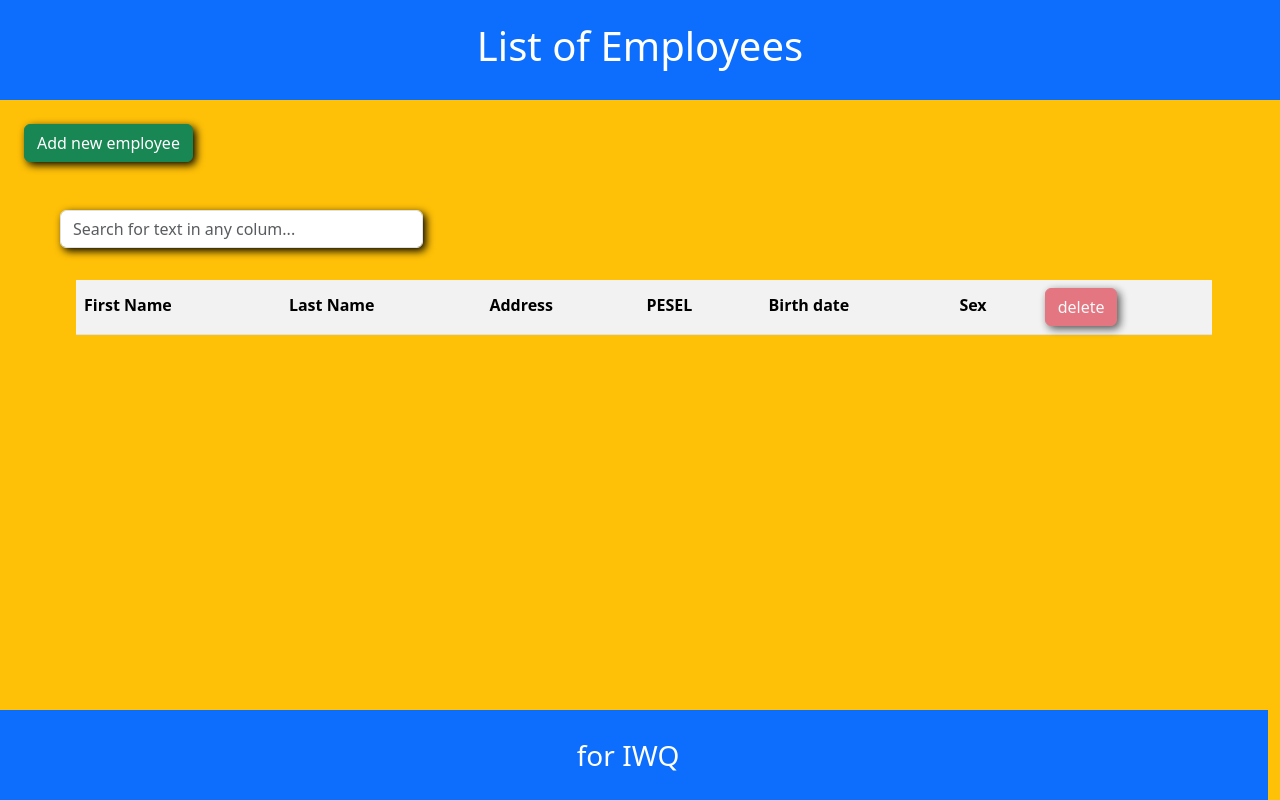
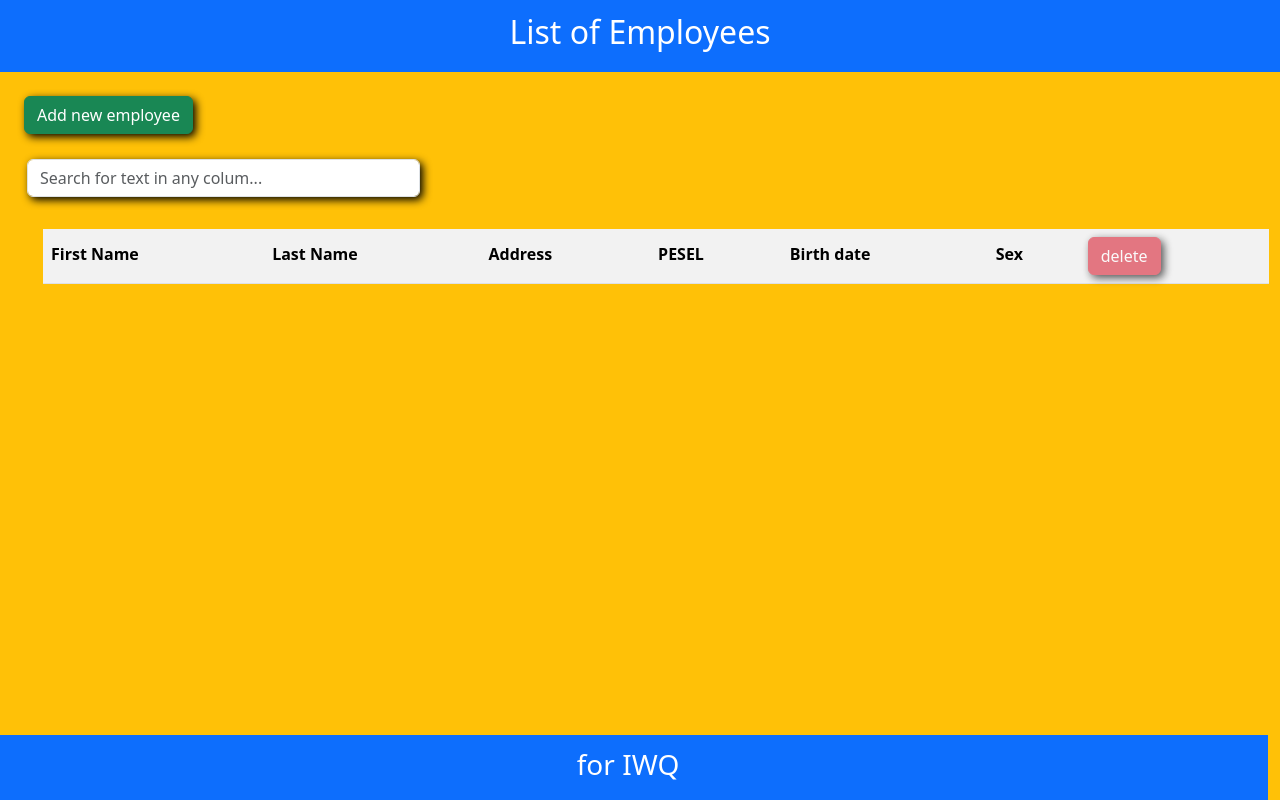
Before and after one commit to DarLar57/Employees, a PHP site: page /app/templates/employees.php in a window 1280 px wide. Run offline with PHP 8.4, Linux system fonts and the light colour scheme; the template is opened without the code that fills it, so the values that code supplies are empty.

Commit message:
RWD added and minor styling

```diff
--- a/app/common/footer.php
+++ b/app/common/footer.php
@@ -1,5 +1,5 @@
 <div id="footer_add_employee" class="row">
-        <footer class="text-center bg-primary text-white pt-4 p-3 fs-3">
+        <footer class="text-center bg-primary text-white pt-2 p-2 fs-3">
             <p>for IWQ</p>
         </footer>
     </div>
--- a/app/templates/employeedetail.php
+++ b/app/templates/employeedetail.php
@@ -6,7 +6,7 @@ include __DIR__ . '/../common/header.php';
 
 <body class="bg-warning">
     <div class="row">
-        <header class="container text-center bg-primary text-white pb-4 p-3 fs-1">
+        <header class="container text-center bg-primary text-white pb-3 p-2 fs-2">
             Details of Employee
         </header>
     </div>
--- a/app/templates/employeemodify.php
+++ b/app/templates/employeemodify.php
@@ -6,7 +6,7 @@ include __DIR__ . '/../common/header.php';
 
 <body class="bg-warning">
     <div class="row">
-        <header class="container text-center bg-primary text-white pb-4 p-3 fs-1">
+        <header class="container text-center bg-primary text-white pb-3 p-2 fs-2">
             Modify Employee
         </header>
     </div>
@@ -46,7 +46,7 @@ include __DIR__ . '/../common/header.php';
             <div class="col-12">
                 <button class="btn btn-success" id="submit_update" type="submit">Submit form</button>
             </div>
-            <div class="col-12 mt-5 ps-5">
+            <div class="col-12 mt-3 ps-5">
                 <button class="btn btn-primary btn-lg" type="submit"><a href=\employees>Go to Employee List</button>
             </div>
         </form>
--- a/app/templates/employees.php
+++ b/app/templates/employees.php
@@ -6,22 +6,22 @@ include __DIR__ . '/../common/header.php';
 
 <body class="bg-warning">
     <div class="row">
-        <header class="container text-center bg-primary text-white pb-4 p-3 fs-1">
+        <header class="container text-center bg-primary text-white pb-3 p-2 fs-2">
             List of Employees
         </header>
     </div>
-    <div class="row p-4">
+    <div id="table_employees_container" class="row p-4">
         <div>
             <button type="button" class="btn btn-success" oninput="checkInputs()"><a style="text-decoration: none; color: white;" href="/employee/new">Add new employee</a></button>
         </div>
-        <div class="row p-5">
+        <div id="form_employees_container">
         <form id="item_list" method="post">
         <div class="row">
         <div class="col-md-4">
         <input id="inputFilter" type="text" class="form-control mb-3" placeholder="Search for text in any colum...">
         </div>
         </div>
-        <table class="table table-striped table-hover m-3 p-2">
+        <table id="table_employees" class="table table-striped table-hover m-3 p-2">
             <tr class="table-row">
                 <th>First Name</th>
                 <th>Last Name</th>
--- a/app/templates/error.php
+++ b/app/templates/error.php
@@ -6,7 +6,7 @@ include __DIR__ . '/../common/header.php';
 
 <body class="bg-warning">
     <div class="row">
-        <header class="container text-center bg-primary text-white pb-4 p-3 fs-1">
+        <header class="container text-center bg-primary text-white pb-3 p-2 fs-2">
             Employee
         </header>
     </div>
--- a/composer.json
+++ b/composer.json
@@ -13,7 +13,7 @@
     },
     "autoload": {
         "psr-4": {
-            "Models\\": ["app/classes/", "app/classes/depiction"]
+            "Models\\": ["app/classes/", "app/classes/Depiction"]
         }
     }
 }
--- a/public/css/style.css
+++ b/public/css/style.css
@@ -4,13 +4,13 @@ html, body {
 }
 body {
     position: relative;
-    padding-bottom: 50px; /* Adjust this value as needed to accommodate the footer height */
+    padding-bottom: 50px;
 }
 footer {
     position: fixed;
     bottom: 0;
     width: 100%;
-    height: 90px; /* Adjust this value as needed for the footer height */
+    height: 65px;
 }
 a {
     text-decoration: none;
@@ -32,3 +32,22 @@ button, input[type="text"] {
     50% { opacity: 0; }
     100% { opacity: 1; }
 }
+
+#form_employees_container {
+    margin-top: 10px;
+    padding: 15px;
+}
+@media only screen and (max-width: 500px) {
+    #table_employees {
+        table-layout: fixed;
+        width: 100%;
+        word-wrap: break-word;
+    }
+    #table_employees_container {
+        padding: 5px!important;
+    }
+    #form_employees_container {
+        margin-top: 10px;
+        padding: 5px!important;
+    }
+}
```
Also changed, not shown: app/templates/employeeadd.php (+2 -13 lines), 1 other file.
